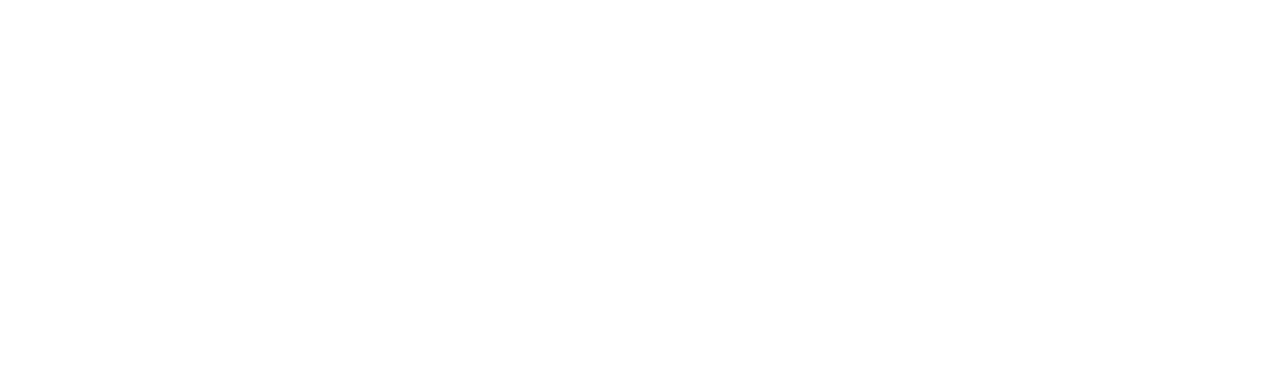
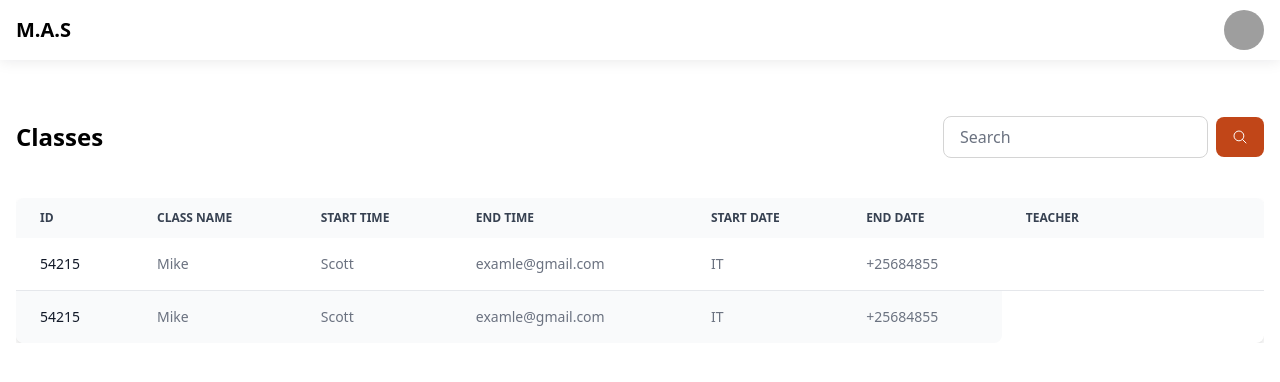
Before and after one commit to shaddybett/ATFE, a React (Create React App) app: page /allclasses in a window 1280 px wide. Before the commit this address had no page. Shown: the top 382 px of the page. Built offline with nearby package versions, Linux system fonts and the light colour scheme; grey boxes are pictures that could not be loaded.

Commit message:
added pages

```diff
--- a/src/App.js
+++ b/src/App.js
@@ -7,6 +7,10 @@ import TeacherDashboard from './pages/TeacherDashboard'
 import ClassDetail from './pages/ClassDetail'
 import EditTeacher from './pages/EditTeacher'
 import EditStudent from './pages/EditStudent'
+import UserProfile from './pages/UserProfile'
+import AllClasses from './pages/AllClasses'
+import UpdateUserProfile from './pages/UpdateUserProfile'
+import DashboardStudent from './pages/DashboardStudent'
 
 function App() {
   return (
@@ -19,6 +23,10 @@ function App() {
         <Route path='/class' element={<ClassDetail/>} />
         <Route path='/editteacher' element={<EditTeacher/>}/>
         <Route path='/editstudent' element={<EditStudent/>}/>
+        <Route path='/userprofile' element={<UserProfile/>}/>
+        <Route path='/allclasses' element={<AllClasses/>}/>
+        <Route path='/updateuserprofile' element={<UpdateUserProfile/>}/>
+        <Route path='/dashboardstudent' element={<DashboardStudent/>}/>
     </Routes>
   )
 }
--- a/src/pages/AdminDashboard.js
+++ b/src/pages/AdminDashboard.js
@@ -2,8 +2,10 @@ import React, { useState } from 'react'
 import Nav from '../components/Nav'
 import CreateTeacher from './CreateTeacher'
 import { Table } from 'flowbite-react'
-import {Link} from 'react-router-dom'
-import Swal from 'sweetalert2'
+
+import grad from '../assets/images/grad.svg'
+import chevRight from '../assets/images/chevron-forward-outline.svg'
+import { Link } from 'react-router-dom'
 
 
 function AdminDashboard() {
@@ -11,33 +13,34 @@ function AdminDashboard() {
     function handleClick(){
         setShowForm(!showForm)
     }
-    function confirmDelete(){
-      Swal.fire({
-        title: "Are you sure?",
-        text: "You won't be able to revert this!",
-        icon: "warning",
-        showCancelButton: true,
-        confirmButtonColor: "#3085d6",
-        cancelButtonColor: "#d33",
-        confirmButtonText: "Yes, delete it!"
-      }).then((result) => {
-        if (result.isConfirmed) {
-          Swal.fire({
-            title: "Deleted!",
-            text: "Your file has been deleted.",
-            icon: "success"
-          });
-        }
-      });
-    }
-
   return (
     <div>
         {showForm && <CreateTeacher handleClick={handleClick} setShowForm={setShowForm} />}
       <Nav />
       <main className="container">
-        <div className="flex justify-between items-center mb-10 mt-14">
-          <h3 className="text-2xl font-semibold">Faculties</h3>
+        <div className='flex gap-4 my-10'>
+        <Link to="/students" className="block w-full max-w-[350px]">
+          <div className="flex gap-4 items-center px-4 pb-4 pt-14 rounded-lg bg-light-orange hover:bg-t-orange transition">
+            <img className="w-12 h-12" src={grad} alt="icon" />
+            <div className="flex justify-between w-full items-end">
+              <h3 className="text-4xl font-medium">Students</h3>
+              <img className="w-7 h-7" src={chevRight} alt="icon" />
+            </div>
+          </div>
+        </Link>
+
+        <Link to="/allclasses" className="block w-full max-w-[350px]">
+          <div className="flex gap-4 items-center px-4 pb-4 pt-14 rounded-lg bg-light-orange hover:bg-t-orange transition">
+            <img className="w-12 h-12" src={grad} alt="icon" />
+            <div className="flex justify-between w-full items-end">
+              <h3 className="text-4xl font-medium">Classes</h3>
+              <img className="w-7 h-7" src={chevRight} alt="icon" />
+            </div>
+          </div>
+        </Link>
+        </div>
+        <div className="flex justify-between items-center mb-10 ">
+          <h3 className="text-2xl font-semibold">Teachers</h3>
           <button onClick={handleClick} className="btn py-2">+ Add</button>
         </div>
         <div className="overflow-x-auto">
@@ -66,12 +69,11 @@ function AdminDashboard() {
                 <Table.Cell>IT</Table.Cell>
                 <Table.Cell>+25684855</Table.Cell>
                 <Table.Cell>
-                  <Link className="font-medium text-m-orange hover:underline" to='/editteacher' >Edit</Link>
-                  {/* <
+                  <a
                     href="#"
                     className="font-medium text-m-orange hover:underline">
                     Edit
-                  </a> */}
+                  </a>
                 </Table.Cell>
                 <Table.Cell>
                   <a
@@ -90,16 +92,12 @@ function AdminDashboard() {
                 <Table.Cell>IT</Table.Cell>
                 <Table.Cell>+25684855</Table.Cell>
                 <Table.Cell>
-                  <a
-                    href="#"
-                    className="font-medium text-m-orange hover:underline">
-                    Edit
-                  </a>
+                <Link className="font-medium text-m-orange hover:underline" to='/editteacher' >Edit</Link>
                 </Table.Cell>
                 <Table.Cell>
                   <a
                     href="#"
-                    className="font-medium text-m-orange hover:underline" onClick={confirmDelete} >
+                    className="font-medium text-m-orange hover:underline">
                     Delete
                   </a>
                 </Table.Cell>
@@ -114,22 +112,3 @@ function AdminDashboard() {
 }
 
 export default AdminDashboard
-
-
-// Swal.fire({
-//   title: "Are you sure?",
-//   text: "You won't be able to revert this!",
-//   icon: "warning",
-//   showCancelButton: true,
-//   confirmButtonColor: "#3085d6",
-//   cancelButtonColor: "#d33",
-//   confirmButtonText: "Yes, delete it!"
-// }).then((result) => {
-//   if (result.isConfirmed) {
-//     Swal.fire({
-//       title: "Deleted!",
-//       text: "Your file has been deleted.",
-//       icon: "success"
-//     });
-//   }
-// });
--- /dev/null
+++ b/src/pages/AllClasses.js
@@ -0,0 +1,106 @@
+import React, { useState } from "react";
+import { Table } from "flowbite-react";
+import CreateStudent from "./CreateStudent";
+import Nav from "../components/Nav";
+
+function AllClasses() {
+  const [showForm, setShowForm] = useState(false);
+  function handleClick() {
+    setShowForm(!showForm);
+  }
+  return (
+    <div>
+      {showForm && (
+        <CreateStudent handleClick={handleClick} setShowForm={setShowForm} />
+      )}
+      <Nav />
+      <main className="container">
+        <div className="flex flex-col md:flex-row gap-2 justify-between md:items-center mb-10 mt-14">
+          <h3 className="text-2xl font-semibold">Classes</h3>
+          <div className="flex items-center gap-4">
+            <div className="flex gap-2 items-center">
+              <input
+                className="input "
+                id="search"
+                type="text"
+                required
+                placeholder="Search"
+              />
+              <label aria-label="search" htmlFor="search" className="btn py-3">
+                <svg
+                  xmlns="http://www.w3.org/2000/svg"
+                  className="w-4 h-4"
+                  viewBox="0 0 512 512"
+                >
+                  <path
+                    d="M221.09 64a157.09 157.09 0 10157.09 157.09A157.1 157.1 0 00221.09 64z"
+                    fill="none"
+                    stroke="currentColor"
+                    strokeMiterlimit="10"
+                    strokeWidth="32"
+                  />
+                  <path
+                    fill="none"
+                    stroke="currentColor"
+                    strokeLinecap="round"
+                    strokeMiterlimit="10"
+                    strokeWidth="32"
+                    d="M338.29 338.29L448 448"
+                  />
+                </svg>
+              </label>
+            </div>
+            {/* <button onClick={handleClick} className="btn min-w-fit py-2">
+              + Add
+            </button> */}
+          </div>
+        </div>
+        <div className="overflow-x-auto">
+          <Table striped>
+            <Table.Head>
+              <Table.HeadCell>ID</Table.HeadCell>
+              <Table.HeadCell>Class Name</Table.HeadCell>
+              <Table.HeadCell>Start Time</Table.HeadCell>
+              <Table.HeadCell>End Time</Table.HeadCell>
+              <Table.HeadCell>Start Date</Table.HeadCell>
+              <Table.HeadCell>End Date</Table.HeadCell>
+              <Table.HeadCell>Teacher</Table.HeadCell>
+              <Table.HeadCell>
+                <span className="sr-only">Edit</span>
+              </Table.HeadCell>
+              <Table.HeadCell>
+                <span className="sr-only">Delete</span>
+              </Table.HeadCell>
+            </Table.Head>
+            <Table.Body className="divide-y">
+              <Table.Row className="bg-white">
+                <Table.Cell className="whitespace-nowrap font-medium text-gray-900 dark:text-white">
+                  54215
+                </Table.Cell>
+                <Table.Cell>Mike</Table.Cell>
+                <Table.Cell>Scott</Table.Cell>
+                <Table.Cell>examle@gmail.com</Table.Cell>
+                <Table.Cell>IT</Table.Cell>
+                <Table.Cell>+25684855</Table.Cell>
+
+              </Table.Row>
+              <Table.Row className="bg-white">
+                <Table.Cell className="whitespace-nowrap font-medium text-gray-900 dark:text-white">
+                  54215
+                </Table.Cell>
+                <Table.Cell>Mike</Table.Cell>
+                <Table.Cell>Scott</Table.Cell>
+                <Table.Cell>examle@gmail.com</Table.Cell>
+                <Table.Cell>IT</Table.Cell>
+                <Table.Cell>+25684855</Table.Cell>
+
+              </Table.Row>
+            </Table.Body>
+          </Table>
+        </div>
+      </main>
+    </div>
+  );
+}
+
+export default AllClasses;
--- /dev/null
+++ b/src/pages/DashboardStudent.js
@@ -0,0 +1,34 @@
+import React from "react";
+import Nav from "../components/Nav";
+import { Link } from "react-router-dom";
+
+
+function DashboardStudent() {
+  return (
+    <div>
+      <Nav />
+      <Link to="/students" className="block w-full max-w-[500px]">
+        <div className="flex flex-col gap-4 items-center px-4 pb-4 pt-14 rounded-lg bg-light-orange hover:bg-t-orange transition">
+          <h3 className="text-4xl ">Class name</h3>
+          <h4 className="text-2xl ">8:00 AM - 10:00AM</h4>
+          <h2 className="text-2xl font-medium">Attendance Recap</h2>
+          <div className="flex justify-between w-full">
+            <div className="text-lg">
+              Present: 6 | Absent: 5 | Remaining: 20
+            </div>
+            <div className="text-lg">Attendance %: 50%</div>
+          </div>
+        </div>
+      </Link>
+
+      <h3>Generate Report</h3>
+      <input type="text" placeholder="Select period" />
+      <button placeholder="Download"></button>
+      <button className="btn py-2">Download</button>
+
+
+    </div>
+  );
+}
+
+export default DashboardStudent;
--- /dev/null
+++ b/src/pages/UpdateUserProfile.js
@@ -0,0 +1,75 @@
+import React from 'react'
+import close from '../assets/images/close.svg'
+
+function UpdateUserProfile({setShowForm, handleClick}) {
+    function handleSubmit(e){
+        e.preventDefault()
+    }
+  return (
+    <div className="add-teacher-over">
+      <form
+        onSubmit={handleSubmit}
+        className="flex w-full flex-col justify-center gap-4 max-w-md md:max-w-3xl">
+        <div className="flex justify-between items-center mb-4">
+          <h3 className="text-2xl font-semibold text-center">
+            Update Profile
+          </h3>
+          <button
+            className="hover:bg-orange-100 rounded-full p-1"
+            onClick={handleClick}
+            type="button">
+            <img className="inline w-7 h-7" src={close} alt="icon" />
+          </button>
+        </div>
+        <div className="form-row">
+          <div className="w-full">
+            <div className="mb-2 block">
+              <label htmlFor="first_name">First Name</label>
+            </div>
+            <input className="input" id="first-name" type="text" required />
+          </div>
+          <div className="w-full">
+            <div className="mb-2 block">
+              <label htmlFor="last_name">Last Name</label>
+            </div>
+            <input className="input" id="last-name" type="text" required />
+          </div>
+        </div>
+        <div className="form-row">
+          <div className="w-full">
+            <div className="mb-2 block">
+              <label htmlFor="email">Email</label>
+            </div>
+            <input
+              className="input"
+              id="email"
+              type="email"
+              placeholder="name@flowbite.com"
+              required
+            />
+          </div>
+          <div className="w-full">
+            <div className="mb-2 block">
+              <label htmlFor="phone_number">Phone Number</label>
+            </div>
+            <input className="input" id="phone_number" type="text" required />
+          </div>
+        </div>
+        <div className="form-row">
+          <div className="w-full md:max-w-[300px]">
+            <div className="mb-2 block">
+              <label htmlFor="department">Department</label>
+            </div>
+            <input className="input" id="department" type="text" required />
+          </div>
+        </div>
+
+        <button className="btn py-3 my-3 w-fit items-center " type="submit">
+          Update
+        </button>
+      </form>
+    </div>
+  )
+}
+
+export default UpdateUserProfile;
--- /dev/null
+++ b/src/pages/UserProfile.js
@@ -0,0 +1,53 @@
+import React from "react";
+import Nav from "../components/Nav";
+import { Link } from "react-router-dom";
+
+function UserProfile() {
+  return (
+    <div>
+      <Nav />
+      <div className="max-w-7xl mx-auto px-4 py-8 flex">
+        {/* Left Column */}
+        <div className="w-1/3 pr-8">
+          {/* User Image */}
+          <img
+            src="https://flowbite.com/docs/images/people/profile-picture-5.jpg"
+            alt="User Profile"
+            className="w-full rounded-lg"
+          />
+        </div>
+        {/* Right Column */}
+        <div className="w-2/3">
+          {/* User Details */}
+          <div className="bg-gray-100 dark:bg-gray-800 rounded-lg p-4">
+            <h2 className="text-xl font-semibold mb-4">User Details</h2>
+            <div className="mb-2">
+              <span className="font-semibold">First Name:</span> John
+            </div>
+            <div className="mb-2">
+              <span className="font-semibold">Last Name:</span> Doe
+            </div>
+            <div className="mb-2">
+              <span className="font-semibold">Email:</span> john@example.com
+            </div>
+            <div className="mb-2">
+              <span className="font-semibold">Department:</span> IT
+            </div>
+            <div className="mb-2">
+              <span className="font-semibold">Course:</span> Computer Science
+            </div>
+            <div className="mb-2">
+              <span className="font-semibold">Phone Number:</span> +123456789
+            </div>
+            {/* Update Button */}
+            <button className="bg-blue-500 hover:bg-blue-600 text-white py-2 px-4 rounded">
+              <Link to="/updateuserprofile">Update</Link>
+            </button>
+          </div>
+        </div>
+      </div>
+    </div>
+  );
+}
+
+export default UserProfile;
```
Also changed, not shown: src/components/Nav.js (+11 -10 lines).
